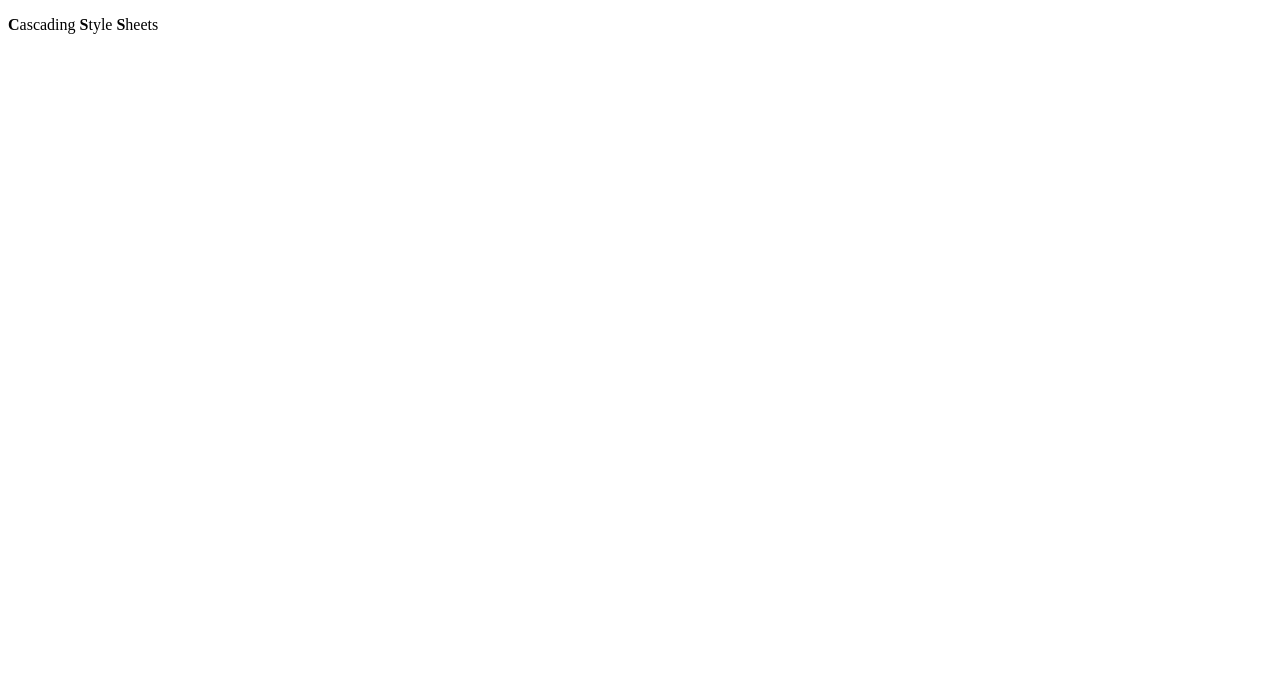
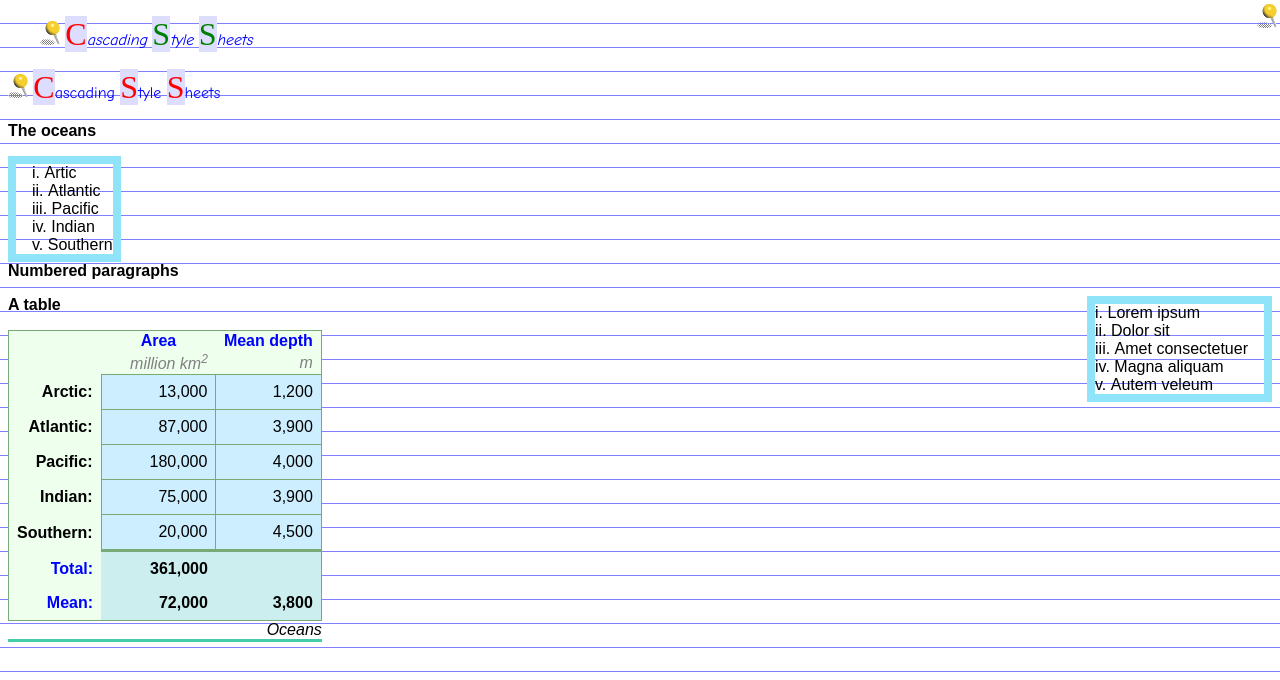
Before and after one commit to knappna/cs336, a plain HTML site: page lab4/doc1.html in a window 1280 px wide. Shown: the top 680 px of the page. Drawn offline with Linux system fonts and the light colour scheme.

Commit message:
Add files via upload

```diff
--- a/lab4/doc1.html
+++ b/lab4/doc1.html
@@ -1,15 +1,87 @@
-<!DOCTYPE html>
+<!doctype html>
 <html>
   <head>
   <meta charset="UTF-8">
   <title>Sample document</title>
+  <link rel="stylesheet" href="style1.css">
   </head>
+  <body>
+    <p id = "first"> <strong>C</strong>ascading <strong class="spinach">S</strong>tyle <strong class="spinach">S</strong>heets</p>
+    <p> <strong>C</strong>ascading <strong>S</strong>tyle <strong>S</strong>heets</p>
+    <h3>The oceans</h3>
+      <div id="oceans">
+         <li>Artic</li>
+         <li>Atlantic</li>
+         <li>Pacific</li>
+         <li>Indian</li>
+         <li>Southern</li>
+      </div>
+    <h3>Numbered paragraphs</h3>
+      <div id="numbered">
+        <li>Lorem ipsum</li>
+        <li>Dolor sit</li>
+        <li>Amet consectetuer</li>
+        <li>Magna aliquam</li>
+        <li>Autem veleum</li>
+      </div>
 
-  <body>
-    <p>
-      <strong>C</strong>ascading
-      <strong>S</strong>tyle
-      <strong>S</strong>heets
-    </p>
+ <table id="demo-table">
+    <h3>A table</h3>
+      <caption>Oceans</caption>
+      <thead>
+        <tr>
+          <th></th>
+          <th>Area</th>
+          <th>Mean depth</th>
+        </tr>
+        <tr>
+          <th></th>
+          <th>million km<sup>2</sup></th>
+          <th>m</th>
+        </tr>
+      </thead>
+      <tbody>
+        <tr>
+          <th>Arctic</th>
+          <td>13,000</td>
+          <td>1,200</td>
+        </tr>
+        <tr>
+          <th>Atlantic</th>
+          <td>87,000</td>
+          <td>3,900</td>
+        </tr>
+        <tr>
+          <th>Pacific</th>
+          <td>180,000</td>
+          <td>4,000</td>
+        </tr>
+        <tr>
+          <th>Indian</th>
+          <td>75,000</td>
+          <td>3,900</td>
+        </tr>
+        <tr>
+          <th>Southern</th>
+          <td>20,000</td>
+          <td>4,500</td>
+        </tr>
+      </tbody>
+      <tfoot>
+        <tr>
+          <th>Total</th>
+          <td>361,000</td>
+          <td></td>
+        </tr>
+        <tr>
+          <th>Mean</th>
+          <td>72,000</td>
+          <td>3,800</td>
+        </tr>
+      </tfoot>
+    </table>
+
+<img id="fixed-pin" src="Yellow-pin.png" alt="Yellow map pin">
+
   </body>
 </html>
--- /dev/null
+++ b/lab4/style1.css
@@ -0,0 +1,173 @@
+strong {color: red; font: 200% sans-serif; font-weight: bold;}
+.grItalics {font: 200% sans-serif; color: green; font-style: italic; font-weight: bold;}
+.rItalics {font: 200% sans-serif; color: red; font-style: italic; font-weight: bold;}
+
+.Other {
+font: 100% sans-serif; color: blue;
+}
+
+.OtherItalics {
+font: 100% sans-serif; color: blue; font-style: italic;
+}
+
+ul, #first {
+font: sans-serif;
+font-style: italic;
+padding-left: 2em;
+}
+
+ul, #second {
+font: sans-serif;
+padding-left: 2em;
+}
+
+ul, #oceans {
+  font: 100% sans-serif;
+  float: left;
+  border: 0.5em solid #90E4F9;
+  padding-left:1em;
+}
+
+ul, #numbered {
+  font: 100% sans-serif;
+  float: right;
+  border: 0.5em solid #90E4F9;
+  padding-right: 1em;
+}
+
+
+h3 {
+ clear: left;
+ text-align: left;
+ font: 100% sans-serif;
+ font-weight: bold;
+}
+
+li {
+  list-style: lower-roman;
+}
+
+body {
+  background: url("Blue-rule.png");
+}
+
+#demo-table {
+  font: 100% sans-serif;
+  background-color: #efe;
+  border-collapse: collapse;
+  empty-cells: show;
+  border: 1px solid #7a7;
+}
+
+#fixed-pin  {
+  position:fixed;
+  top: 3px;
+  right: 3px;
+}
+
+#demo-table > caption {
+  font: 100% sans-serif;
+  caption-side: bottom;
+  text-align: right;
+  font-size: 100%;
+  font-style: italic;
+  border-bottom: .2em solid #4ca;
+  margin-bottom: .5em;
+}
+
+/* basic shared rules */
+#demo-table th,
+#demo-table td {
+  text-align: right;
+  padding-right: .5em;
+}
+
+#demo-table th {
+  font: 100% sans-serif;
+  font-weight: bold;
+  padding-left: .5em;
+}
+
+
+/* header */
+#demo-table > thead > tr:first-child > th {
+  text-align: center;
+  color: blue;
+}
+
+#demo-table > thead > tr + tr > th {
+  font:100% sans-serif;
+  font-style: italic;
+  color: gray;
+}
+
+/* fix size of superscript */
+#demo-table sup {
+  font-size: 75%;
+}
+
+/* body */
+#demo-table td {
+  background-color: #cef;
+  padding:.5em .5em .5em 3em;
+}
+
+#demo-table tbody th:after {
+  content: ":";
+}
+
+
+/* footer */
+#demo-table tfoot {
+  font-weight: bold;
+}
+
+#demo-table tfoot th {
+  color: blue;
+}
+
+#demo-table tfoot th:after {
+  content: ":";
+}
+
+#demo-table > tfoot td {
+  background-color: #cee;
+}
+
+#demo-table > tfoot > tr:first-child td {
+  border-top: .2em solid #7a7;
+}
+
+#demo-table tbody td {
+  border:1px solid #7a7;
+}
+
+/* page font */
+body {
+  font: 16px "Comic Sans MS", cursive;
+}
+
+/* paragraphs */
+p {
+  color: blue;
+}
+
+p:before{
+  content: url("Yellow-pin.png");
+}
+
+#first {
+  font-style: italic;
+}
+
+/* initial letters */
+strong {
+  background-color: #ddf;
+  color: red;
+  font: 200% serif;
+}
+
+.spinach {
+  color: green;
+  background-color: #ddf;
+}
```
Also changed, not shown: lab4/Blue-rule.png (added), lab4/Yellow-pin.png (added).
